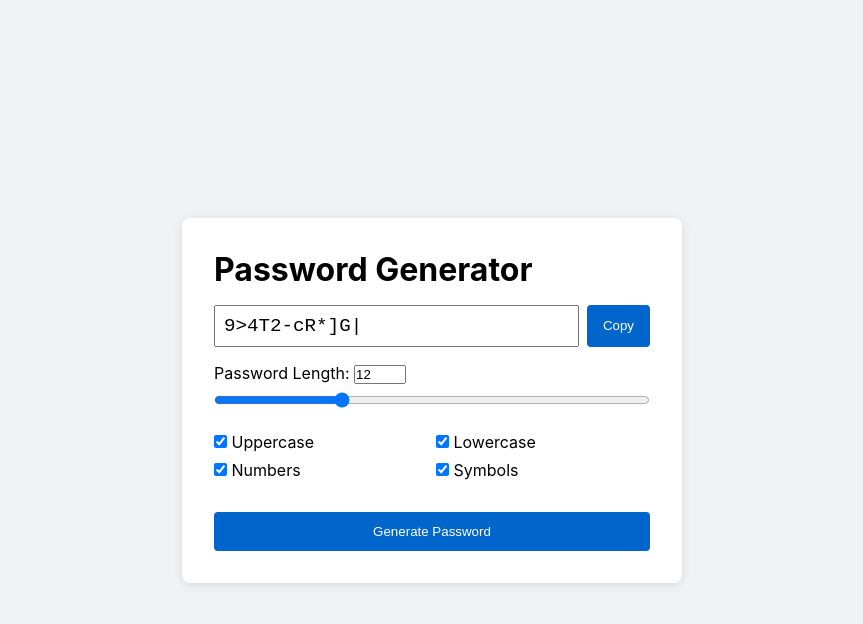
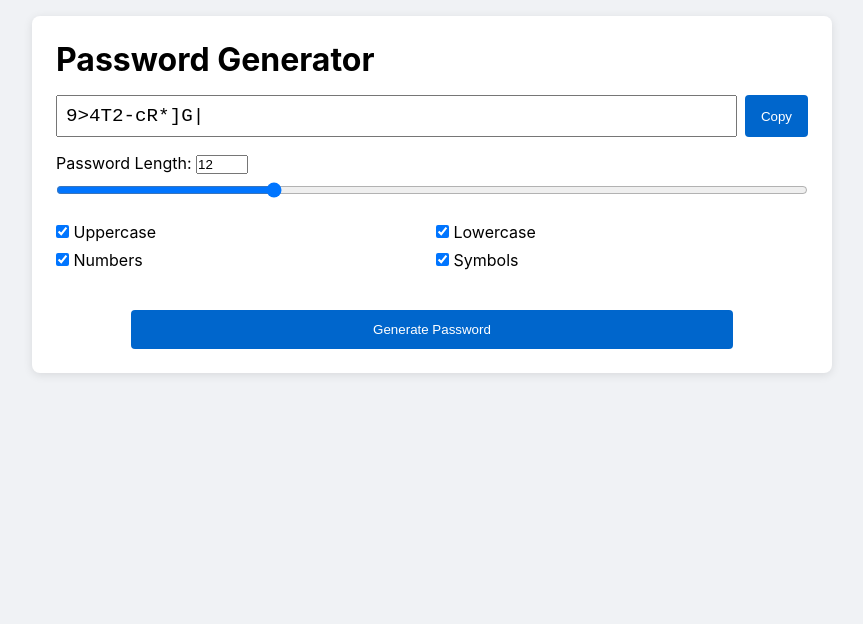
Before and after one commit to codemarc/gptapps, a plain HTML site: page apps/pwdcalc/index.html in a window 1280 px wide. Shown: the whole page, without its empty margins (208-1071 px from the left). Drawn offline with Linux system fonts and the light colour scheme.

Commit message:
some minor stuff

```diff
--- a/apps/pwdcalc/styles.css
+++ b/apps/pwdcalc/styles.css
@@ -6,20 +6,22 @@
 
 body {
     font-family: -apple-system, BlinkMacSystemFont, 'Segoe UI', Roboto, sans-serif;
-    min-height: 100vh;
     display: flex;
-    align-items: center;
+    align-items: flex-start;
     justify-content: center;
     background: #f0f2f5;
+    min-height: 100vh;
+        padding: 1rem;
 }
 
 .container {
     background: white;
-    padding: 2rem;
+    padding: 1.5rem;
     border-radius: 8px;
     box-shadow: 0 2px 10px rgba(0, 0, 0, 0.1);
-    width: 90%;
-    max-width: 500px;
+    width: 100%;
+        max-width: 800px;
+        margin-top: 20;
 }
 
 .password-box {
@@ -66,9 +68,9 @@ button {
 button:hover {
     background: #0052a3;
 }
-
 #generate {
-    width: 100%;
-    margin-top: 1rem;
+    width: 80%;
+        margin: 2.5rem auto 0;
     padding: 0.75rem;
+    display: block;
 }
--- a/apps/script.js
+++ b/apps/script.js
@@ -135,7 +135,7 @@ function createAppCard(app) {
       <h2>${app.name}</h2>
       <p>${app.description}</p>
       <a href="${app.url}">Open App</a>
-      <div class="qr">${app.qr ? "<img src=" + app.qr + "/>" : ""} </div >
+      <div class="qr"><img src="${app.qr}" alt=""></div>
     `
   return card
 }
```
